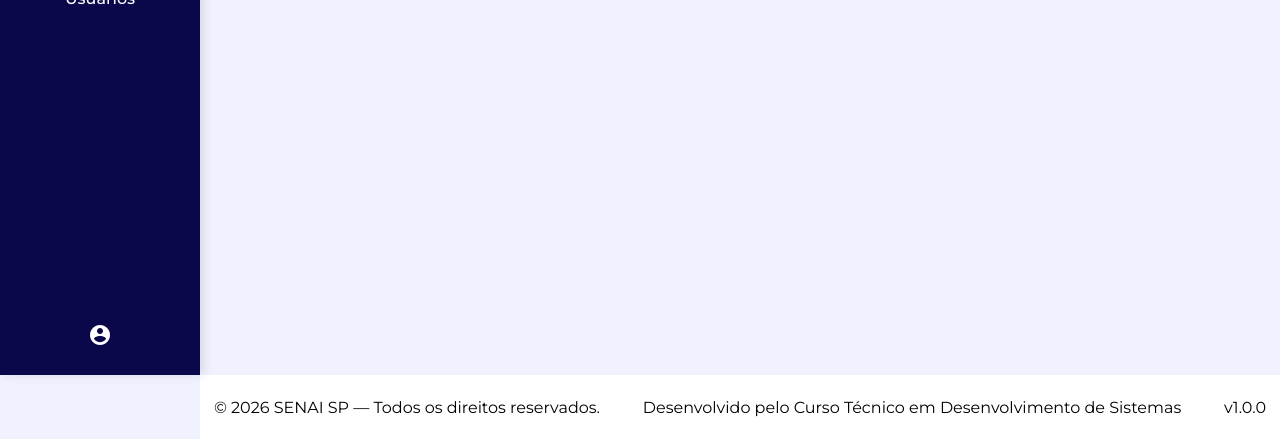
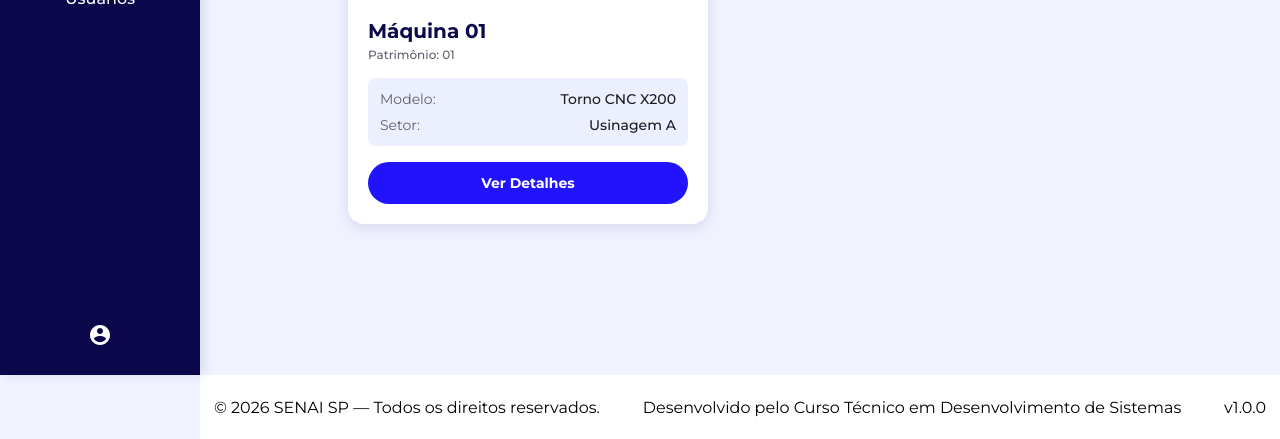
Before and after one commit to davi-morais2008/prisma, a Flask app: page /maquinas in a window 1280 px wide. Shown: the part 425-864 px from the top of the page. Run offline with Flask 3, Linux system fonts and the light colour scheme; data comes from the database, SQL or seed files in the repository.

Commit message:
MODIFY: Atualiza o card de máquina

```diff
--- a/templates/maquinas.html
+++ b/templates/maquinas.html
@@ -29,28 +29,37 @@ Máquinas
 
         <div class="machines__machines-grid">
             <article class="machine">
-                <h3 class="machine__machine-title">Máquina 01</h3>
-                <p class="machine__machine-number">Patrimônio 01</p>
-            </article>
-            <article class="machine">
-                <h3 class="machine__machine-title">Máquina 02</h3>
-                <p class="machine__machine-number">Patrimônio 02</p>
-            </article>
-            <article class="machine">
-                <h3 class="machine__machine-title">Máquina 03</h3>
-                <p class="machine__machine-number">Patrimônio 03</p>
-            </article>
-            <article class="machine">
-                <h3 class="machine__machine-title">Máquina 04</h3>
-                <p class="machine__machine-number">Patrimônio 04</p>
-            </article>
-            <article class="machine">
-                <h3 class="machine__machine-title">Máquina 05</h3>
-                <p class="machine__machine-number">Patrimônio 05</p>
-            </article>
-            <article class="machine">
-                <h3 class="machine__machine-title">Máquina 06</h3>
-                <p class="machine__machine-number">Patrimônio 06</p>
+                <figure class="machine__media">
+                    <img src="maquina.url_imagem" alt="Prévia visual da Máquina 01 - Torno CNC X200"
+                        class="machine__image" loading="lazy" />
+                    <span class="machine__status machine__status--active" aria-label="Status: Operacional">
+                        Operacional
+                    </span>
+                </figure>
+
+                <div class="machine__content">
+                    <header class="machine__header">
+                        <h3 class="machine__title">Máquina 01</h3>
+                        <p class="machine__number">Patrimônio: 01</p>
+                    </header>
+
+                    <dl class="machine__details">
+                        <div class="machine__detail-item">
+                            <dt class="machine__detail-label">Modelo:</dt>
+                            <dd class="machine__detail-value">Torno CNC X200</dd>
+                        </div>
+                        <div class="machine__detail-item">
+                            <dt class="machine__detail-label">Setor:</dt>
+                            <dd class="machine__detail-value">Usinagem A</dd>
+                        </div>
+                    </dl>
+
+                    <footer class="machine__footer">
+                        <button type="button" class="machine__button" aria-label="Ver detalhes da Máquina 01">
+                            Ver Detalhes
+                        </button>
+                    </footer>
+                </div>
             </article>
         </div>
 
```
